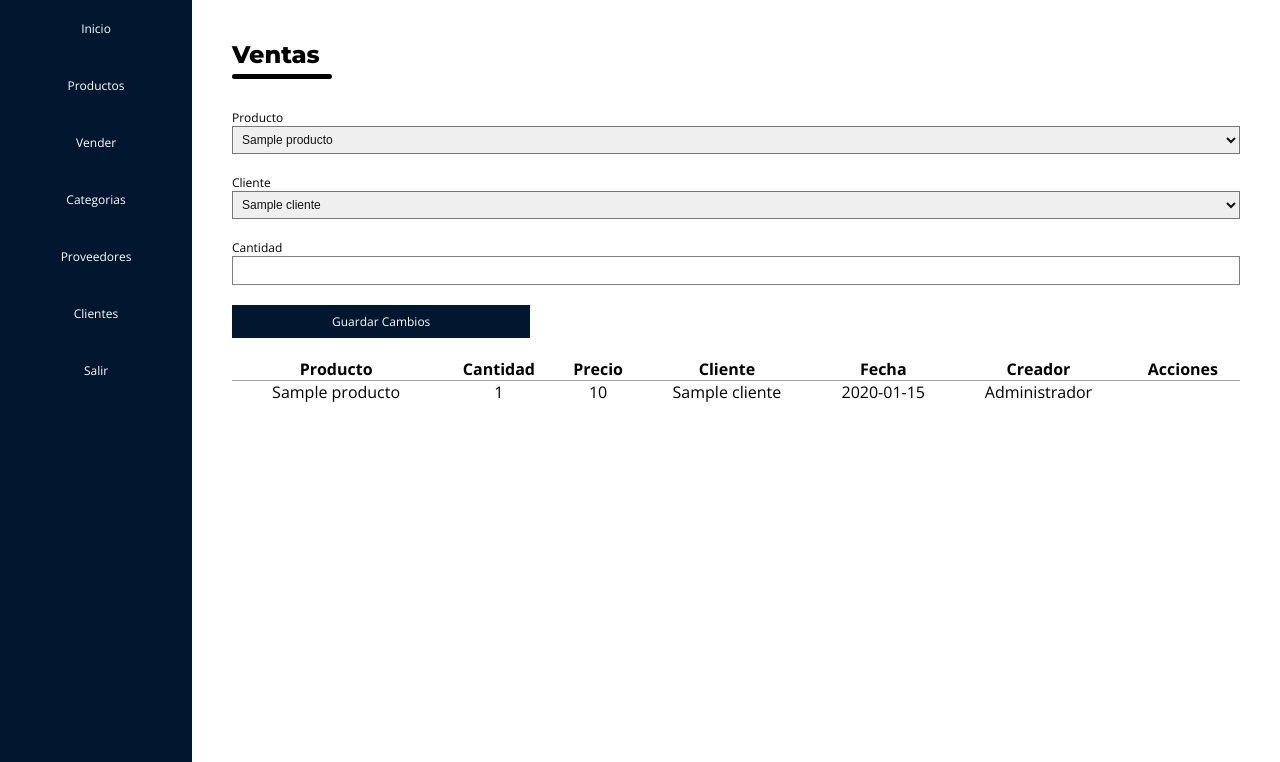
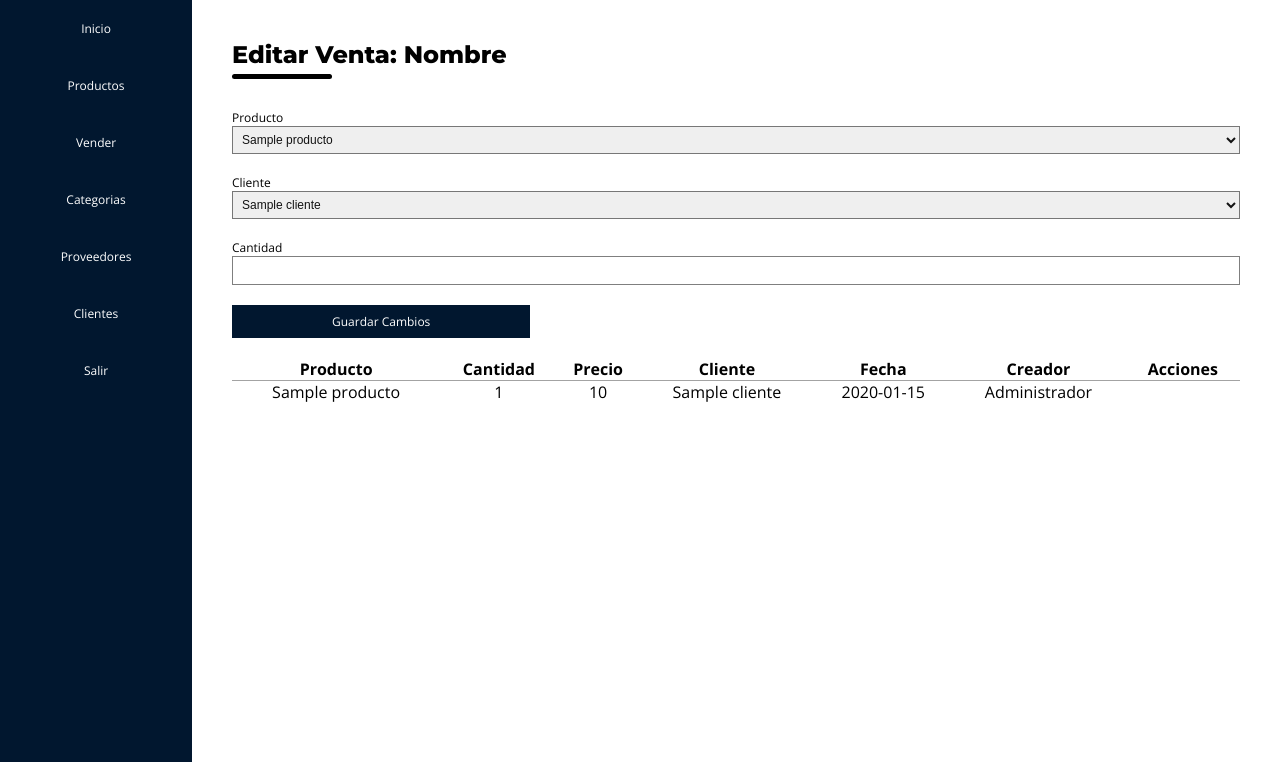
Before and after one commit to DanbenErick/Administrador-de-Negocio, a PHP site: page /public/pages/vender.php?id=1 in a window 1280 px wide. Shown: the part 38-800 px from the top of the page. Run offline with PHP 8.4, Linux system fonts and the light colour scheme; the visitor is signed in with stand-in values (Sample User, id 1); data comes from the database, SQL or seed files in the repository; tables that the repository leaves empty hold one stand-in row (values such as "Sample post"); some libraries are stand-ins or nearby versions.

Commit message:
Terminado el CRUD de ventas

```diff
--- a/public/pages/vender.php
+++ b/public/pages/vender.php
@@ -2,10 +2,10 @@
     session_start();
     error_reporting(0);
     require_once "../../src/php/funciones/funciones.php";
-    if(isset($_SESSION['id_usuario'])):
     $productos = traer_producto_venta()['data'];
     $clientes = traer_cliente_venta()['data'];
     $ventas = traer_ventas()['data'];
+    if(isset($_SESSION['id_usuario'])):
 ?>
 <!DOCTYPE html>
 <html lang="es">
@@ -21,9 +21,16 @@
     <section>
         <?php require_once("templates/aside.inc.php");?>
         <main>
-            <h1 class="titulo">Ventas</h1>
-            <div class="container_form">
-                <form action="../../src/php/registrar_venta.php" method="POST">
+            <?php if(isset($_GET['id'])):?>
+                <h1 class="titulo">Editar Venta: Nombre</h1>
+                    <div class="container_form">
+                    <form action="../../src/php/editar_venta.php" method="POST">
+                        <input type="hidden" name="id" value="<?= $_GET['id']?>">
+            <?php else:?>
+                <h1 class="titulo">Ventas</h1>
+                    <div class="container_form">
+                    <form action="../../src/php/registrar_venta.php" method="POST">
+            <?php endif;?>
                     <div class="input_group">
                         <label for="">Producto</label>
                         <select name="producto" id="">
@@ -72,7 +79,7 @@
                                 <td><?= $venta['fecha_salida']?></td>
                                 <td><?= $venta['nombreEmpleado']?></td>
                                 <td>
-                                    <a href="proveedores.php?id=<?= $venta['id']?>"><i class="icon-pencil"></i></a>
+                                    <a href="vender.php?id=<?= $venta['id']?>"><i class="icon-pencil"></i></a>
                                     <a class="delete" href="../../src/php/eliminar_venta.php?id=<?= $venta['id']?>"><i class="icon-trash"></i></a>
                                 </td>
                             </tr>
```
Also changed, not shown: src/php/editar_venta.php (+20 -0 lines).
